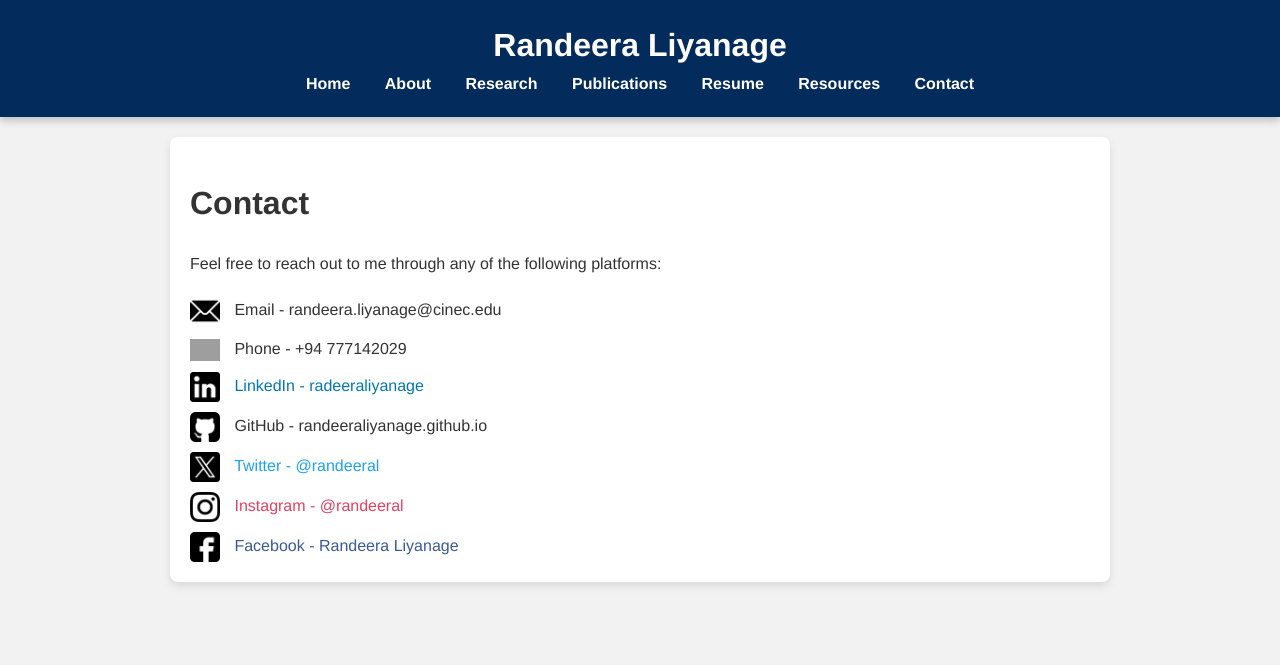
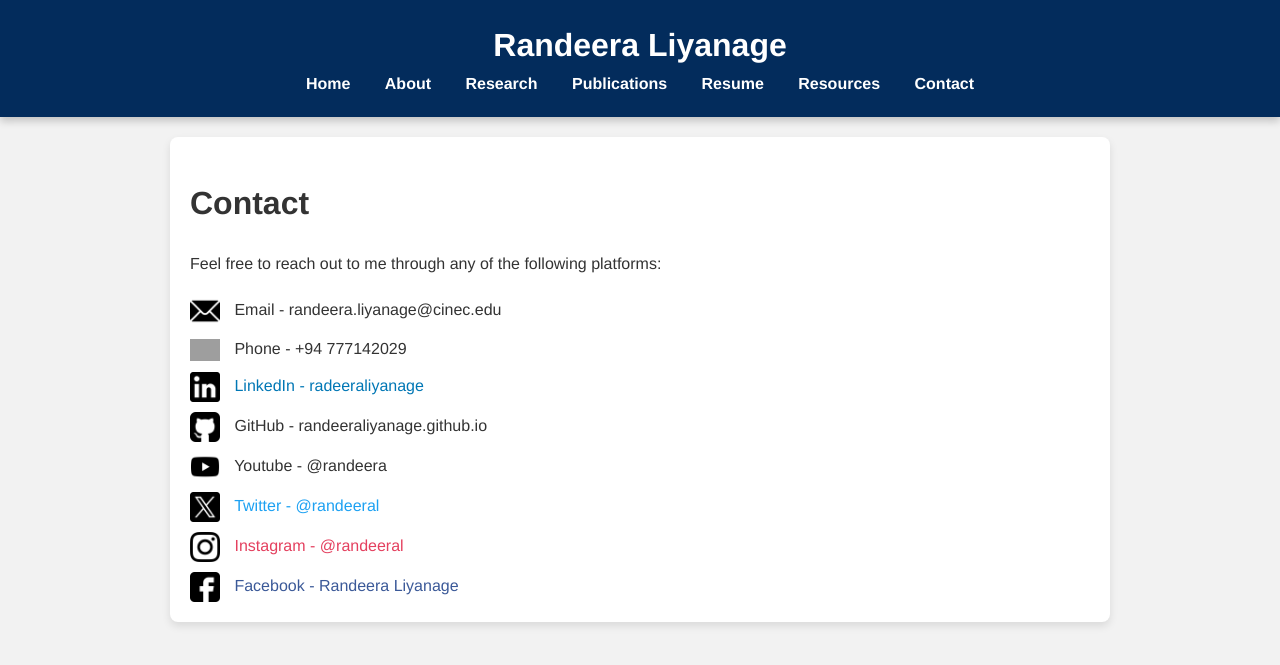
Before and after one commit to randeeraliyanage/randeeraliyanage.github.io, a Jekyll site: the page built from contact.md, in a window 1280 px wide. Shown: the top 665 px of the page. Built offline with Jekyll 4.4.1, drawn with Linux system fonts in a browser that asks for light colours; grey boxes are pictures that could not be loaded.

Commit message:
Update contact.md

```diff
--- a/contact.md
+++ b/contact.md
@@ -24,6 +24,10 @@ Feel free to reach out to me through any of the following platforms:
         <img src="assets/img/github.png" alt="GitHub" style="width: 30px; vertical-align: middle; margin-right: 10px;">
         GitHub - randeeraliyanage.github.io
     </a>
+    <a href="https://www.youtube.com/@randeera" target="_blank" style="text-decoration: none; color: #333;">
+        <img src="assets/img/youtube.png" alt="YouTube" style="width: 30px; vertical-align: middle; margin-right: 10px;">
+        Youtube - @randeera
+    </a>
     <a href="https://twitter.com/your-twitter-handle" target="_blank" style="text-decoration: none; color: #1DA1F2;">
         <img src="assets/img/twitter.png" alt="Twitter" style="width: 30px; vertical-align: middle; margin-right: 10px;">
         Twitter - @randeeral
```
